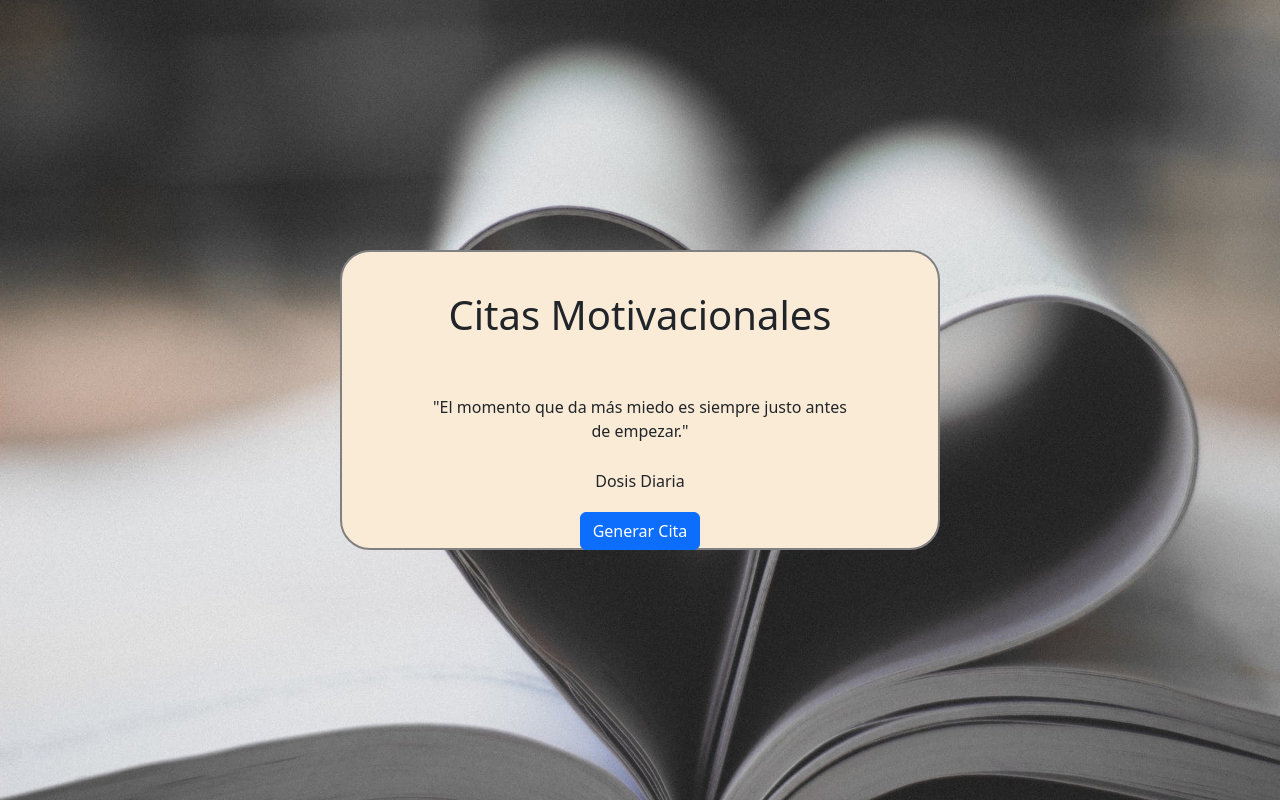
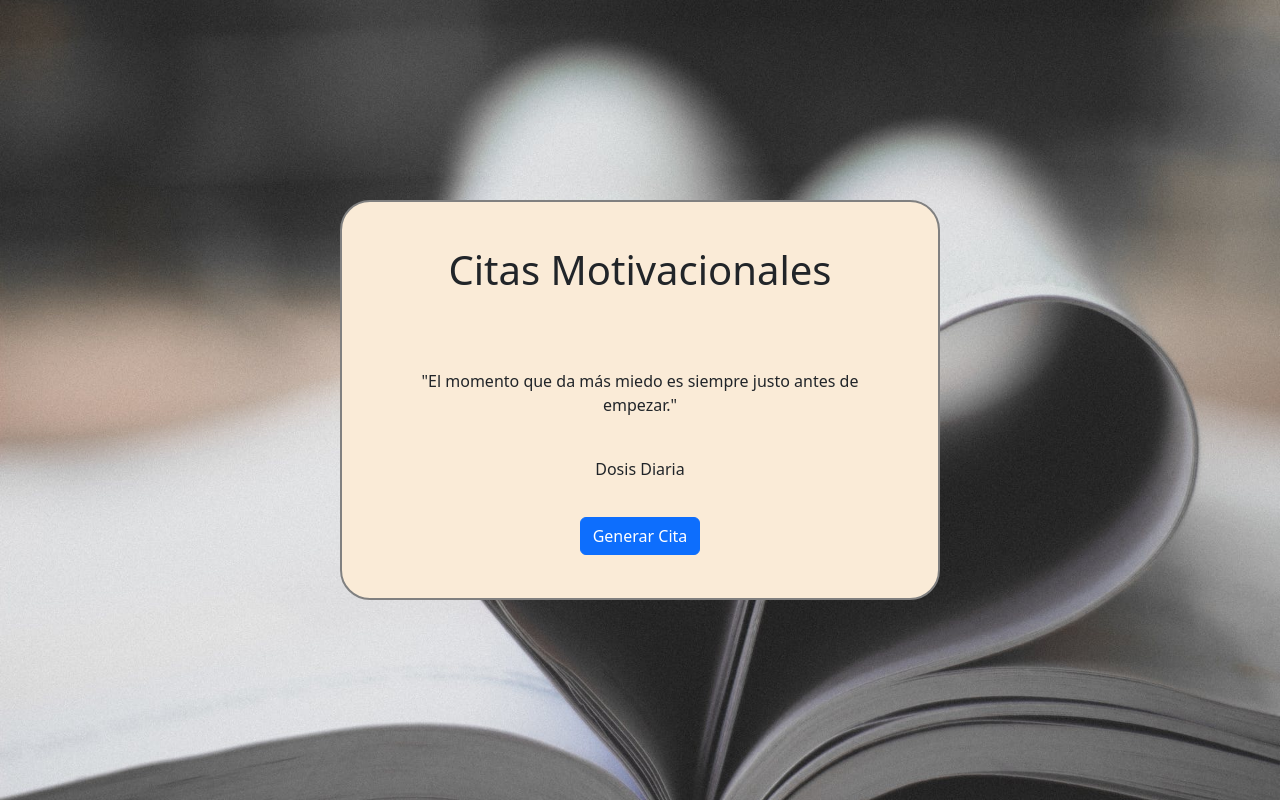
Before and after one commit to castrogladis/Generador-de-citas, a plain HTML site: page index.html in a window 1280 px wide. Drawn offline with nearby package versions, Linux system fonts and the light colour scheme.

Commit message:
boton statico

```diff
--- a/index.html
+++ b/index.html
@@ -12,7 +12,7 @@
 <body>
 
   <div class="contenedor contenedor-centrado">
-    <h1 class="contenedor-centrado">Citas Motivacionales</h1>
+    <h1 id="titulo" class="contenedor-centrado">Citas Motivacionales</h1>
       <div class="contenedor-interno contenedor-centrado">
         <p id="cita" class="contenedor-centrado"></p>
         <p id="autor" class="contenedor-centrado"></p>
--- a/style.css
+++ b/style.css
@@ -24,8 +24,8 @@ body {
 .contenedor {
     width: 80vw;
     max-width: 600px;
-    height: 300px;
-    min-height: 280px;
+    height: 400px;
+    min-height: 300px;
     background-color: antiquewhite;
     padding: 20px;
     border-radius: 30px;
@@ -33,19 +33,28 @@ body {
 }
 
 .contenedor-interno {
-    width: 80%;
+    width: 90%;
 }
 
+#titulo {
+    width: 100%;
+    text-align: center;
+}
 #cita {
     width: 100%;
+    display: flex;
+    align-items: center;
+    justify-content: center;
+    text-align: center;
     padding: 10px;
+    margin: 10px;
 }
 
 #autor {
     width: 100%;
+    display: flex;
+    align-items: center;
+    justify-content: center;
+    text-align: center;
+    padding: 20px;
 }
-
-#boton-cambiar-cita {
-    position: fixed;
-    bottom: 250px;
-}
```
